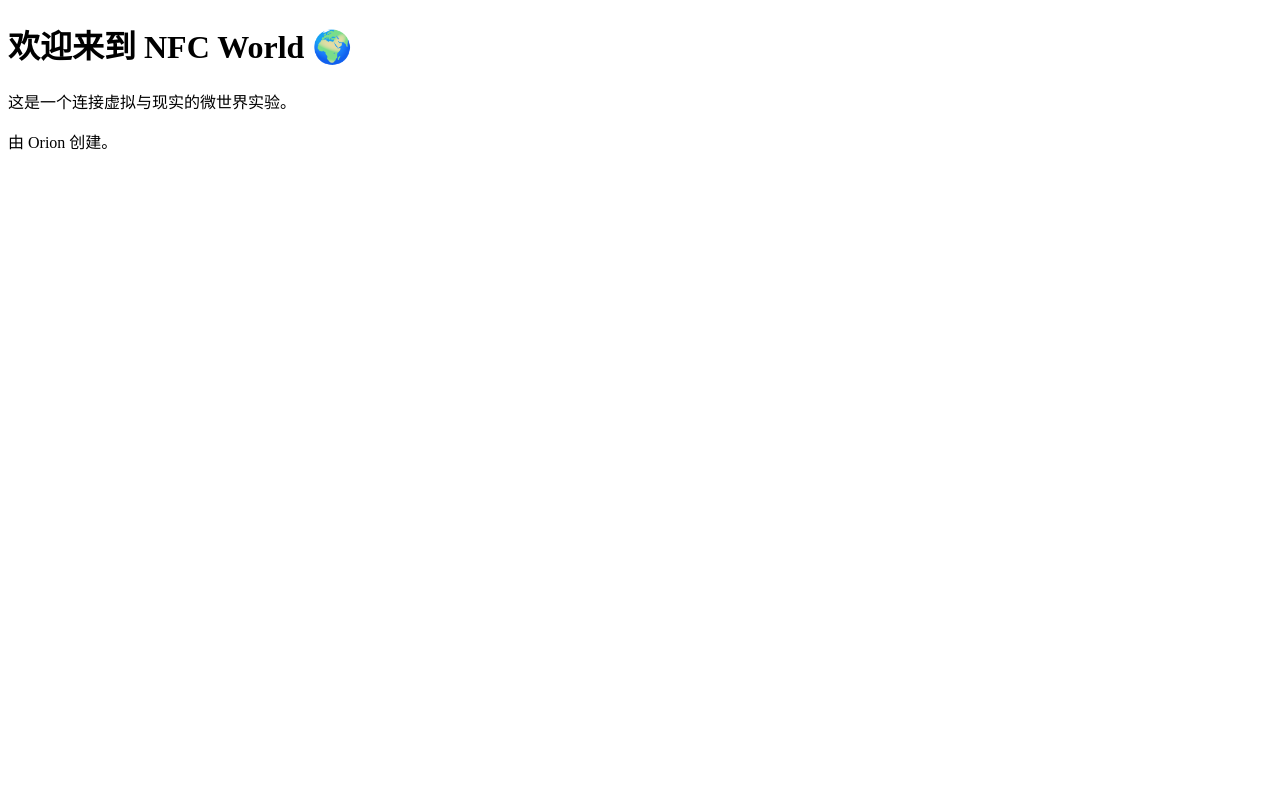
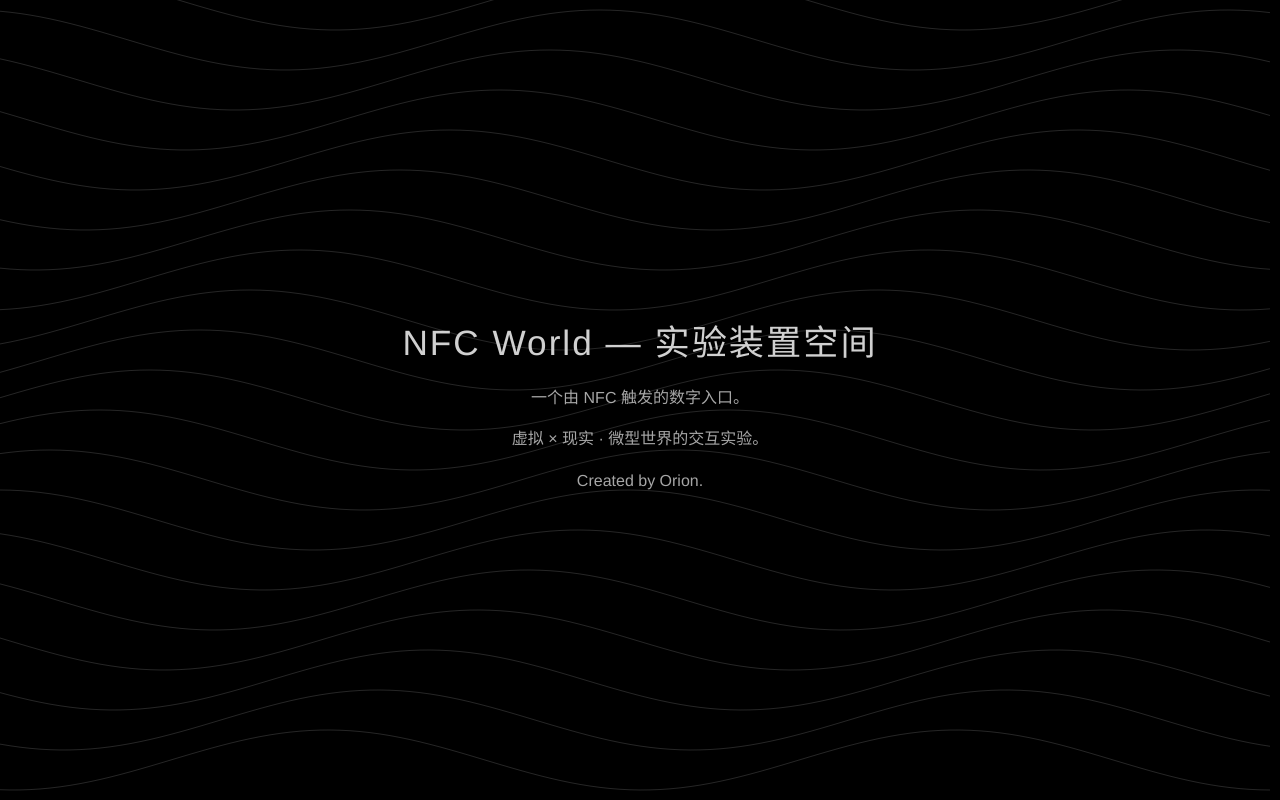
Before and after one commit to Orion214/Nfcworld-, a plain HTML site: page index.html in a window 1280 px wide. Drawn offline with Linux system fonts and the light colour scheme.

Commit message:
Enhance index.html with new title and styles
Updated the title and added styling for a dynamic background.

```diff
--- a/index.html
+++ b/index.html
@@ -3,11 +3,99 @@
 <head>
     <meta charset="UTF-8">
     <meta name="viewport" content="width=device-width, initial-scale=1.0">
-    <title>NFC World</title>
+    <title>NFC World — 实验空间</title>
+
+    <style>
+        body {
+            margin: 0;
+            background: black;
+            color: #d0d0d0;
+            font-family: "Helvetica Neue", Arial, sans-serif;
+            height: 100vh;
+            display: flex;
+            align-items: center;
+            justify-content: center;
+            overflow: hidden;
+        }
+
+        /* 中心容器 */
+        .center {
+            text-align: center;
+            z-index: 3;
+            max-width: 80%;
+        }
+
+        h1 {
+            font-size: 2.2rem;
+            font-weight: 300;
+            letter-spacing: 2px;
+            margin-bottom: 20px;
+        }
+
+        p {
+            font-size: 1rem;
+            line-height: 1.6;
+            opacity: 0.8;
+        }
+
+        /* 动态线条背景 */
+        canvas {
+            position: absolute;
+            top: 0;
+            left: 0;
+            width: 100%;
+            height: 100%;
+        }
+    </style>
 </head>
+
 <body>
-    <h1>欢迎来到 NFC World 🌍</h1>
-    <p>这是一个连接虚拟与现实的微世界实验。</p>
-    <p>由 Orion 创建。</p>
+
+    <!-- 背景动态线条 -->
+    <canvas id="bg"></canvas>
+
+    <!-- 中心文字 -->
+    <div class="center">
+        <h1>NFC World — 实验装置空间</h1>
+        <p>一个由 NFC 触发的数字入口。</p>
+        <p>虚拟 × 现实 · 微型世界的交互实验。</p>
+        <p>Created by Orion.</p>
+    </div>
+
+    <script>
+        // 简单的动态线条背景（科技实验室感）
+        const canvas = document.getElementById("bg");
+        const ctx = canvas.getContext("2d");
+
+        function resize() {
+            canvas.width = window.innerWidth;
+            canvas.height = window.innerHeight;
+        }
+        resize();
+        window.onresize = resize;
+
+        let t = 0;
+
+        function draw() {
+            ctx.clearRect(0, 0, canvas.width, canvas.height);
+            ctx.strokeStyle = "rgba(255,255,255,0.15)";
+            ctx.lineWidth = 1;
+
+            let lines = 20;
+            for (let i = 0; i < lines; i++) {
+                ctx.beginPath();
+                for (let x = 0; x < canvas.width; x += 10) {
+                    let y = Math.sin((x + t + i * 50) * 0.01) * 30 + i * (canvas.height / lines);
+                    ctx.lineTo(x, y);
+                }
+                ctx.stroke();
+            }
+
+            t += 1.5;
+            requestAnimationFrame(draw);
+        }
+        draw();
+    </script>
+
 </body>
 </html>
```
